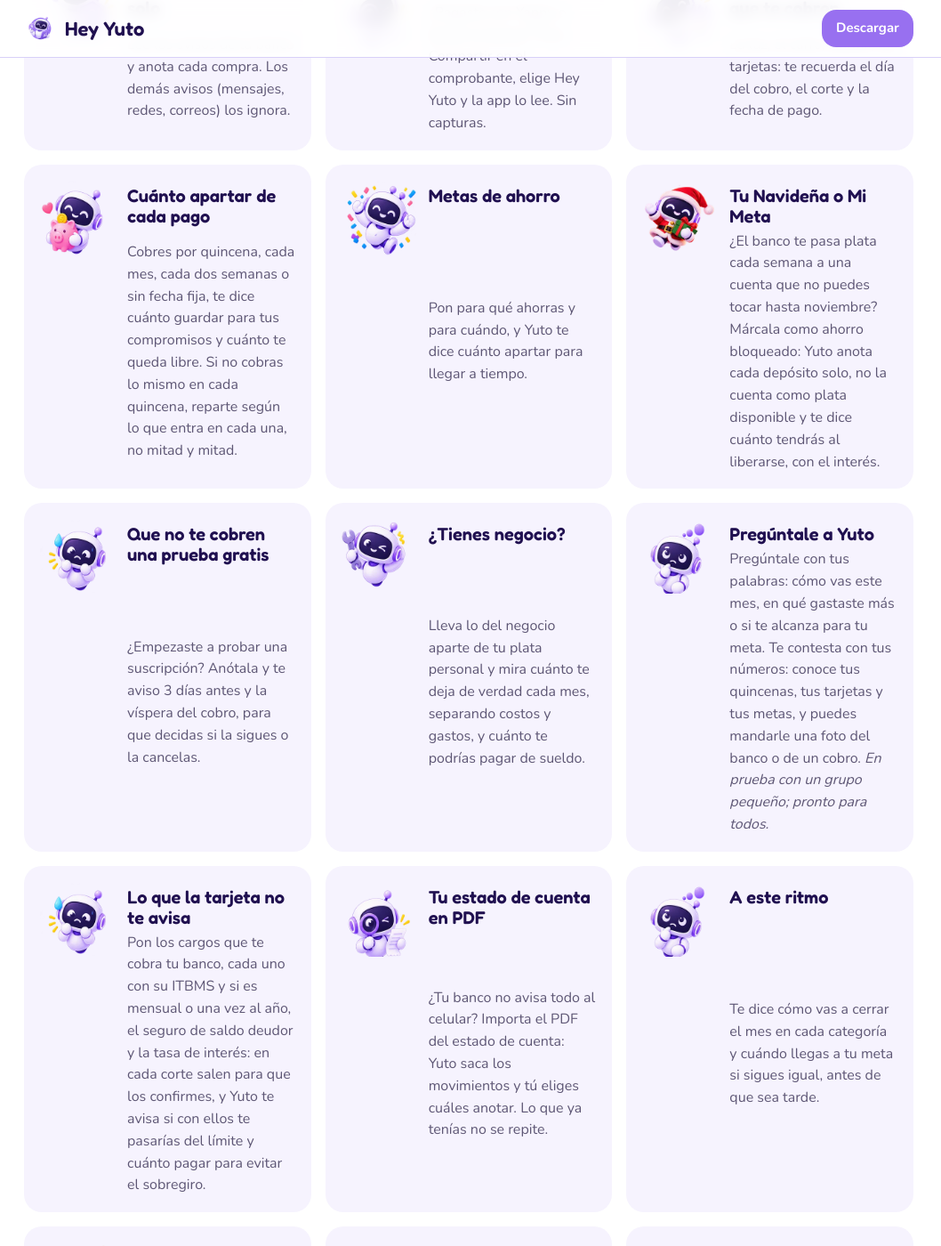
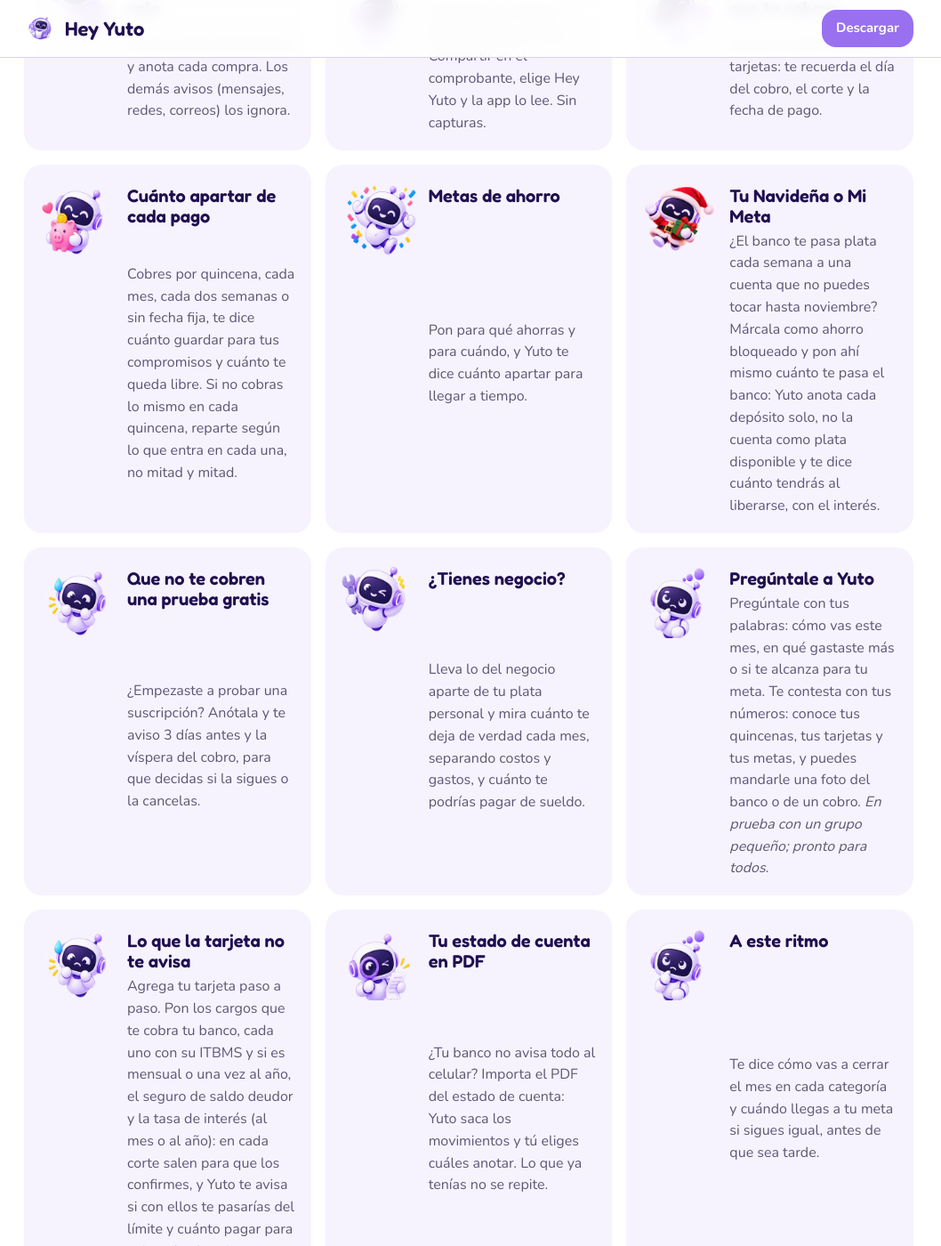
Before and after one commit to Dacoca34/yuto-legal, a Jekyll site: the page index.html, which Jekyll copies as it is, in a window 1280 px wide and 1400 px high, scrolled down 747 px. Shown: the whole window at 89% size, without its empty margins (113-1171 px from the left). Built offline with Jekyll 4.4.1, drawn with Linux system fonts in a browser that asks for light colours.

Commit message:
0.50: tarjeta paso a paso, tasa al mes o al año, Navideña con su ahorro de una vez

```diff
--- a/index.html
+++ b/index.html
@@ -38,11 +38,11 @@
     <div class="tarjeta"><img class="pose" src="assets/yuto/calendario.webp" alt="" loading="lazy"><h3>Te avisa antes de que te cobren</h3><p>La luz, el carro, Netflix, las tarjetas: te recuerda el día del cobro, el corte y la fecha de pago.</p></div>
     <div class="tarjeta"><img class="pose" src="assets/yuto/ahorrando.webp" alt="" loading="lazy"><h3>Cuánto apartar de cada pago</h3><p>Cobres por quincena, cada mes, cada dos semanas o sin fecha fija, te dice cuánto guardar para tus compromisos y cuánto te queda libre. Si no cobras lo mismo en cada quincena, reparte según lo que entra en cada una, no mitad y mitad.</p></div>
     <div class="tarjeta"><img class="pose" src="assets/yuto/celebrando.webp" alt="" loading="lazy"><h3>Metas de ahorro</h3><p>Pon para qué ahorras y para cuándo, y Yuto te dice cuánto apartar para llegar a tiempo.</p></div>
-    <div class="tarjeta"><img class="pose" src="assets/yuto/navidad.webp" alt="" loading="lazy"><h3>Tu Navideña o Mi Meta</h3><p>¿El banco te pasa plata cada semana a una cuenta que no puedes tocar hasta noviembre? Márcala como ahorro bloqueado: Yuto anota cada depósito solo, no la cuenta como plata disponible y te dice cuánto tendrás al liberarse, con el interés.</p></div>
+    <div class="tarjeta"><img class="pose" src="assets/yuto/navidad.webp" alt="" loading="lazy"><h3>Tu Navideña o Mi Meta</h3><p>¿El banco te pasa plata cada semana a una cuenta que no puedes tocar hasta noviembre? Márcala como ahorro bloqueado y pon ahí mismo cuánto te pasa el banco: Yuto anota cada depósito solo, no la cuenta como plata disponible y te dice cuánto tendrás al liberarse, con el interés.</p></div>
     <div class="tarjeta"><img class="pose" src="assets/yuto/preocupado.webp" alt="" loading="lazy"><h3>Que no te cobren una prueba gratis</h3><p>¿Empezaste a probar una suscripción? Anótala y te aviso 3 días antes y la víspera del cobro, para que decidas si la sigues o la cancelas.</p></div>
     <div class="tarjeta"><img class="pose" src="assets/yuto/trabajando.webp" alt="" loading="lazy"><h3>¿Tienes negocio?</h3><p>Lleva lo del negocio aparte de tu plata personal y mira cuánto te deja de verdad cada mes, separando costos y gastos, y cuánto te podrías pagar de sueldo.</p></div>
     <div class="tarjeta"><img class="pose" src="assets/yuto/pensando.webp" alt="" loading="lazy"><h3>Pregúntale a Yuto</h3><p>Pregúntale con tus palabras: cómo vas este mes, en qué gastaste más o si te alcanza para tu meta. Te contesta con tus números: conoce tus quincenas, tus tarjetas y tus metas, y puedes mandarle una foto del banco o de un cobro. <i>En prueba con un grupo pequeño; pronto para todos.</i></p></div>
-    <div class="tarjeta"><img class="pose" src="assets/yuto/preocupado.webp" alt="" loading="lazy"><h3>Lo que la tarjeta no te avisa</h3><p>Pon los cargos que te cobra tu banco, cada uno con su ITBMS y si es mensual o una vez al año, el seguro de saldo deudor y la tasa de interés: en cada corte salen para que los confirmes, y Yuto te avisa si con ellos te pasarías del límite y cuánto pagar para evitar el sobregiro.</p></div>
+    <div class="tarjeta"><img class="pose" src="assets/yuto/preocupado.webp" alt="" loading="lazy"><h3>Lo que la tarjeta no te avisa</h3><p>Agrega tu tarjeta paso a paso. Pon los cargos que te cobra tu banco, cada uno con su ITBMS y si es mensual o una vez al año, el seguro de saldo deudor y la tasa de interés (al mes o al año): en cada corte salen para que los confirmes, y Yuto te avisa si con ellos te pasarías del límite y cuánto pagar para evitar el sobregiro.</p></div>
     <div class="tarjeta"><img class="pose" src="assets/yuto/con-lupa.webp" alt="" loading="lazy"><h3>Tu estado de cuenta en PDF</h3><p>¿Tu banco no avisa todo al celular? Importa el PDF del estado de cuenta: Yuto saca los movimientos y tú eliges cuáles anotar. Lo que ya tenías no se repite.</p></div>
     <div class="tarjeta"><img class="pose" src="assets/yuto/pensando.webp" alt="" loading="lazy"><h3>A este ritmo</h3><p>Te dice cómo vas a cerrar el mes en cada categoría y cuándo llegas a tu meta si sigues igual, antes de que sea tarde.</p></div>
     <div class="tarjeta"><img class="pose" src="assets/yuto/megafono.webp" alt="" loading="lazy"><h3>Tus propias alertas</h3><p>"Avísame si gasto más de $100 en restaurantes" o "si mi cuenta baja de $50". Te llega una notificación.</p></div>
```
